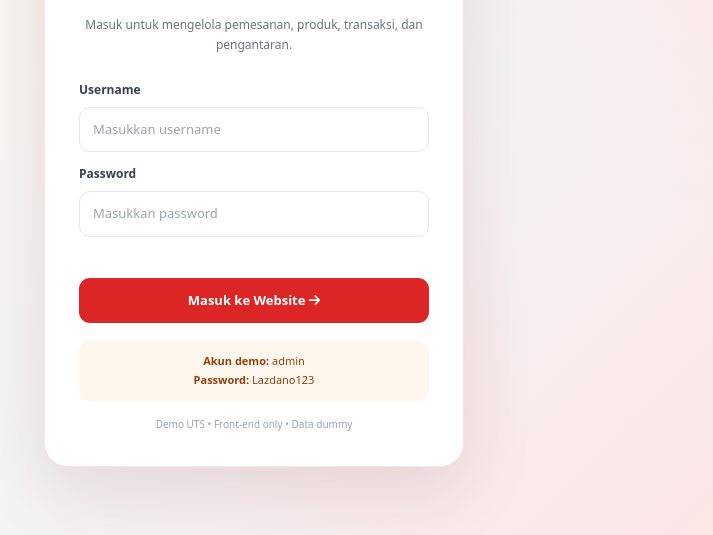
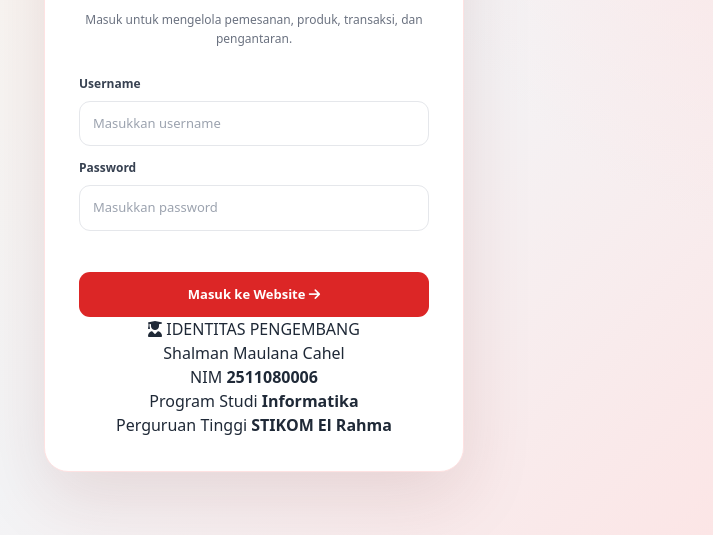
Before and after one commit to salmannmaulana2006-web/chiken-lazdano-uts, a plain HTML site: page Chiken lazdano/index.html in a window 1280 px wide. Shown: the part 265-800 px from the top of the page, without its empty margins (386-1099 px from the left). Drawn offline with nearby package versions, Linux system fonts and the light colour scheme.

Commit message:
Add developer identity section to index.html

```diff
--- a/Chiken lazdano/index.html
+++ b/Chiken lazdano/index.html
@@ -32,9 +32,29 @@
                 <p id="loginError" class="login-error" role="alert"></p>
                 <button type="submit" class="login-submit">Masuk ke Website <i class="fa-solid fa-arrow-right"></i></button>
             </form>
-            <div class="login-demo"><strong>Akun demo:</strong> admin<br><strong>Password:</strong> Lazdano123</div>
-            <p class="login-note">Demo UTS • Front-end only • Data dummy</p>
-        </div>
+            <div class="login-identity">
+    <div class="identity-heading">
+        <i class="fa-solid fa-user-graduate"></i>
+        <span>IDENTITAS PENGEMBANG</span>
+    </div>
+
+    <h3>Shalman Maulana Cahel</h3>
+
+    <div class="identity-details">
+        <p>
+            <span>NIM</span>
+            <strong>2511080006</strong>
+        </p>
+        <p>
+            <span>Program Studi</span>
+            <strong>Informatika</strong>
+        </p>
+        <p>
+            <span>Perguruan Tinggi</span>
+            <strong>STIKOM El Rahma</strong>
+        </p>
+    </div>
+</div>
     </section>
     <div id="appShell" class="hidden">
 
```
